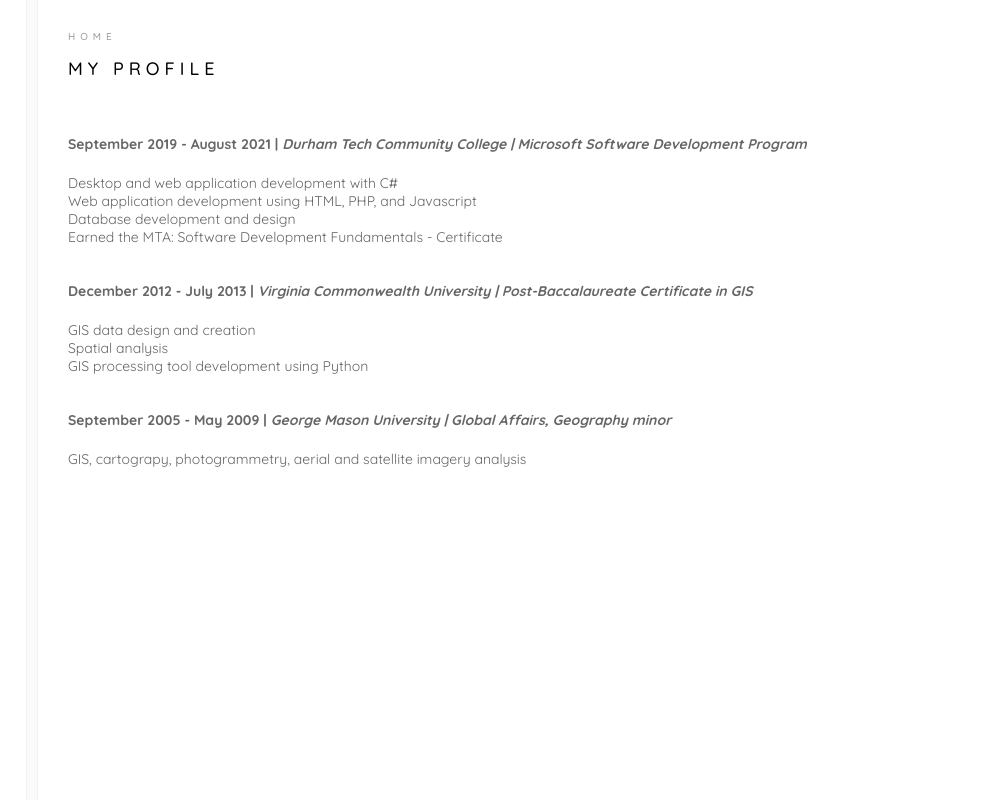
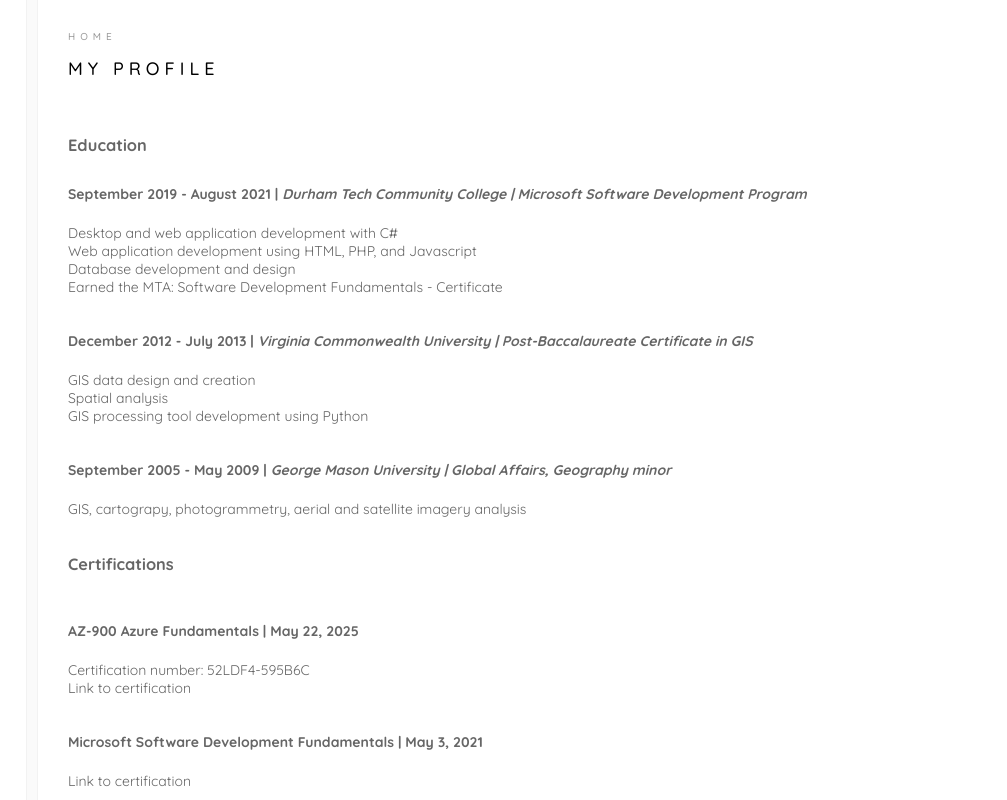
Before and after one commit to doonmaroon/cloud-engineer-cv, a plain HTML site: page education.html in a window 1280 px wide. Shown: the full height of the page, 273-1280 px from the left. Drawn offline with Linux system fonts and the light colour scheme.

Commit message:
rwa - updated education section and social media icons

```diff
--- a/css/styles.css
+++ b/css/styles.css
@@ -35,7 +35,7 @@
 body {
   height: 100%;
   font-family: 'Quicksand', sans-serif;
- color: rgba(0, 0, 0, 0.6);
+  color: rgba(0, 0, 0, 0.6);
   box-sizing: border-box;
   font-size: 14px;
   overflow: hidden;
@@ -86,7 +86,7 @@
   margin-bottom: 1.5em; }
 
 h1, h2, h3, h4, h5, h6 {
-  color: #000;
+  color: rgba(0, 0, 0, 0.6);
   font-family: "Quicksand", Arial, sans-serif;
   font-weight: 400;
   margin: 0 0 30px 0; }
--- a/education.html
+++ b/education.html
@@ -56,8 +56,9 @@
 	<div class="pg-sub-title">Home</div>
 	<div class="pg-title">My Profile</div>
 			</div>
+
 			<div class="left">
-
+				<h3><strong>Education</strong></h3>
 				<div class="inner">
 				  <section>
 					<strong><p>September 2019 - August 2021 | <em>Durham Tech Community College | Microsoft Software Development Program</em></p></strong>
@@ -83,6 +84,25 @@
 					</ul>
 				  </section>
 				</div>
+				<br>
+				<br>
+				<h3><strong>Certifications</strong></h3>
+				<br>
+				<section>
+					<strong><p>AZ-900 Azure Fundamentals | May 22, 2025</p></strong>
+					<ul>
+						<li>Certification number: 52LDF4-595B6C</li>
+						<li><a href="https://learn.microsoft.com/en-us/users/arthurryan-0771/credentials/5c04ad000ffe806c?ref=https%3A%2F%2Fwww.linkedin.com%2F">Link to certification</a></li>
+						<br>
+						<br>
+					</ul>
+					<strong><p>Microsoft Software Development Fundamentals | May 3, 2021</p></strong>
+					<ul>
+						<li><a href="https://www.credly.com/badges/9cbaf3f1-ed10-4ec5-903a-1ddf7a23fd6d?source=linked_in_profile">Link to certification</a></li>
+						<br>
+						<br>
+					</ul>
+				</section>
 			</div>
 		</div>
 	</div>
```
Also changed, not shown: index.html (+2 -2 lines), img/University-of-Fribourg-provisional.jpg (added).
